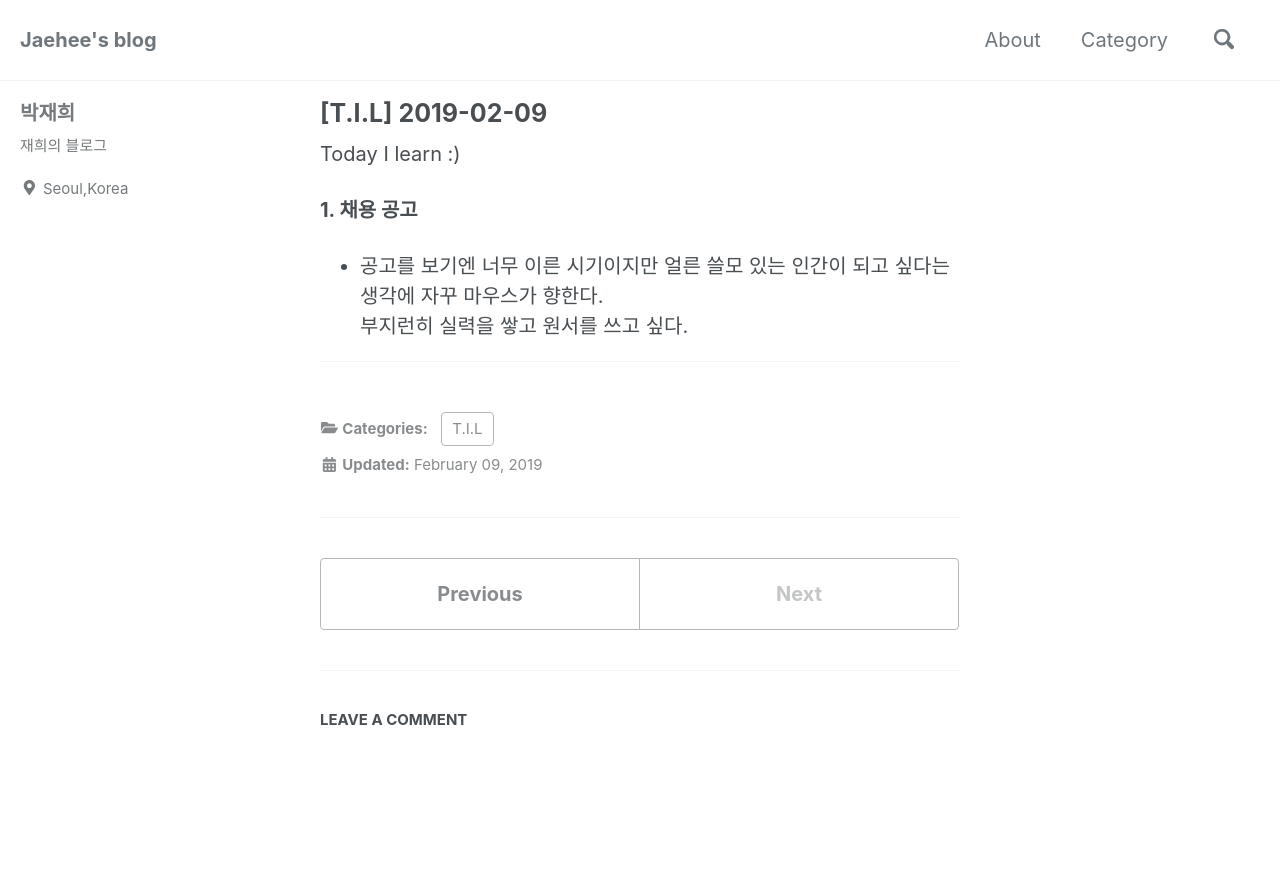
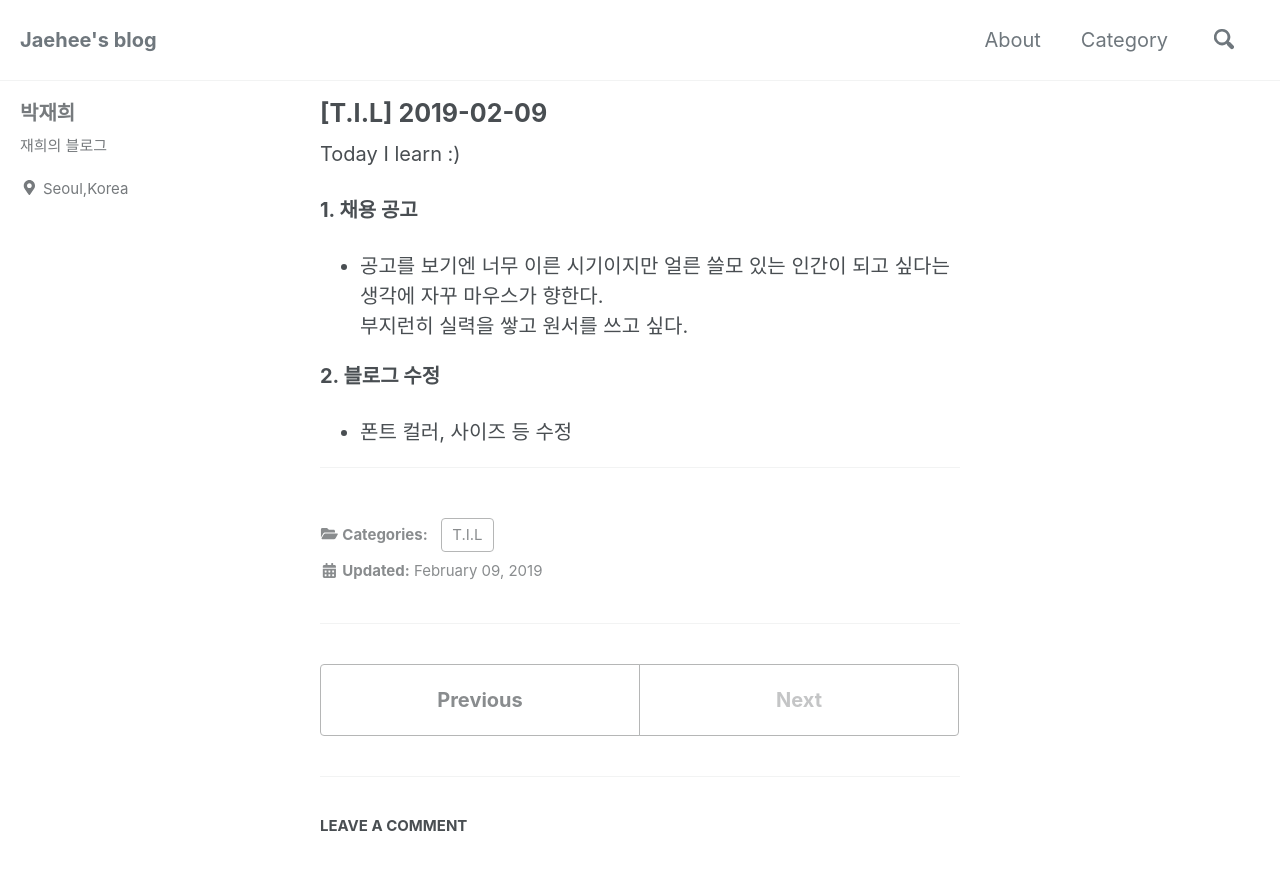
Before and after one commit to jaehee0145/jaehee0145.github.io, a Jekyll site: the page built from _posts/2019-02-09-[T.I.L] 2019-02-09.md, in a window 1280 px wide and 900 px high. Shown: the top 870 px of the window. Built offline with Jekyll 4.4.1, drawn with Linux system fonts in a browser that asks for light colours; cached includes are drawn as plain includes; nearby versions of some CDN libraries; comment, search, counter and statistics services are not loaded.

Commit message:
TIL 2019-02-09

```diff
--- a/_posts/2019-02-09-[T.I.L] 2019-02-09.md
+++ b/_posts/2019-02-09-[T.I.L] 2019-02-09.md
@@ -13,6 +13,9 @@ Today I learn :)
 * 공고를 보기엔 너무 이른 시기이지만 얼른 쓸모 있는 인간이 되고 싶다는 생각에 자꾸 마우스가 향한다.
   부지런히 실력을 쌓고 원서를 쓰고 싶다.
 
+**2. 블로그 수정**
+* 폰트 컬러, 사이즈 등 수정
+
 
 
 ***
```
